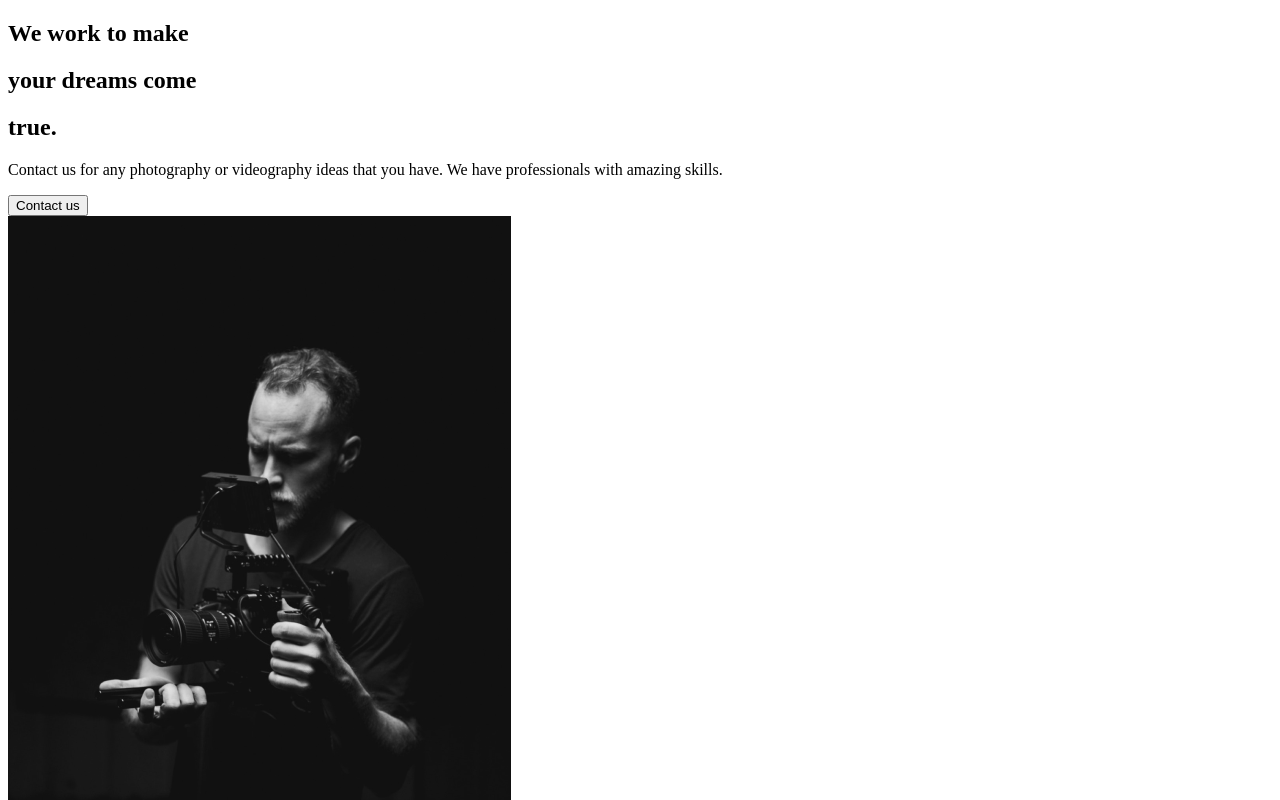
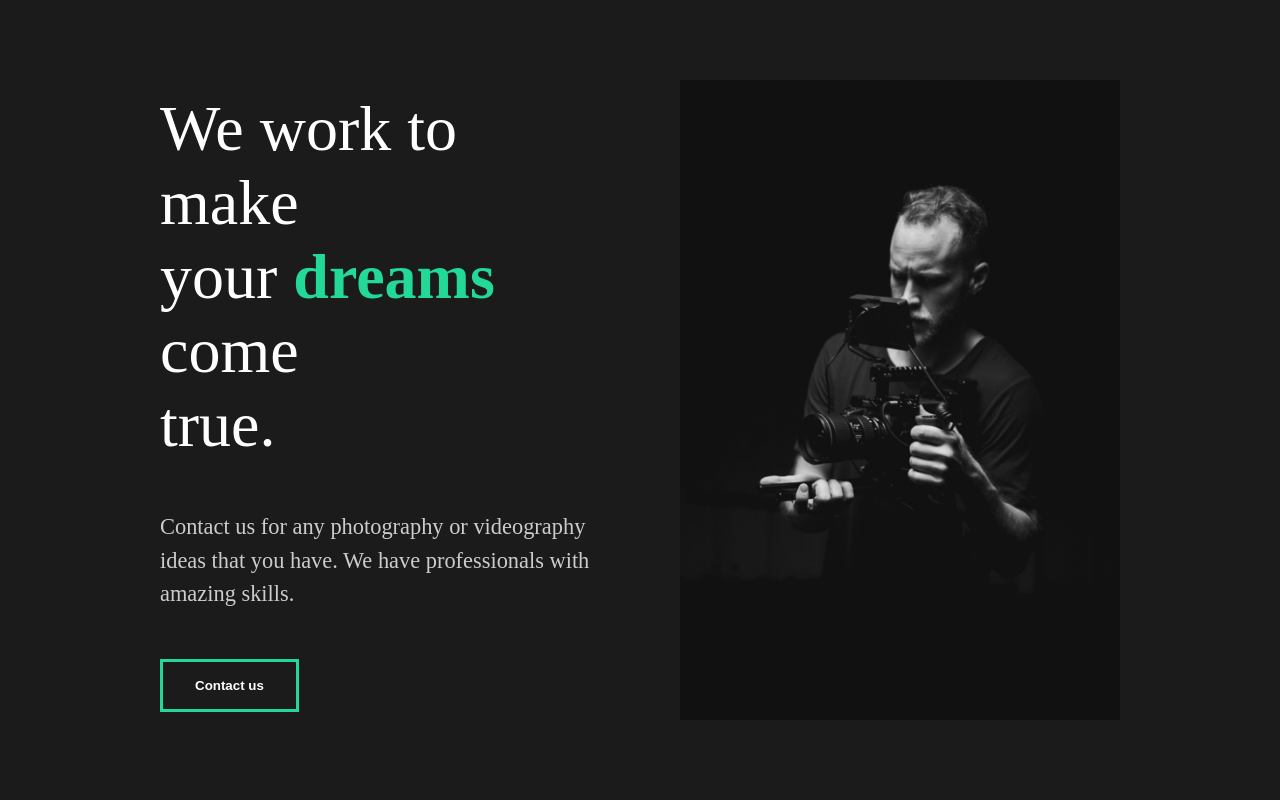
Before and after one commit to dhirthacker7/react-website-capture, a React (Create React App) app: page / in a window 1280 px wide. Shown: the top 800 px of the page. Built offline with nearby package versions, Linux system fonts and the light colour scheme.

Commit message:
5. Intro To Styled Components

```diff
--- a/src/App.js
+++ b/src/App.js
@@ -1,10 +1,13 @@
 import React from 'react';
+// Global style
+import GlobalStyle from './components/GlobalStyle';
 // Pages
 import AboutUs from './pages/AboutUs';
 
 function App() {
   return (
     <div className="App">
+      <GlobalStyle />
       <AboutUs />
     </div>
   );
--- a/src/components/AboutSection.js
+++ b/src/components/AboutSection.js
@@ -1,32 +1,69 @@
 import React from 'react';
 import home1 from '../img/home1.png';
+// styled
+import styled from 'styled-components';
 
 const AboutSection = () => {
   return (
-    <div>
-      <div className='description'>
+    <StyledAbout>
+      <StyledDescription>
         <div className='title'>
-          <div className="hide">
+          <StyledHide>
             <h2>We work to make</h2>
-          </div>
-          <div className="hide">
-            <h2>your <span>dreams</span> come</h2>
-          </div>
-          <div className="hide">
+          </StyledHide>
+          <StyledHide>
+            <h2>
+              your <span>dreams</span> come
+            </h2>
+          </StyledHide>
+          <StyledHide>
             <h2>true.</h2>
-          </div>
+          </StyledHide>
         </div>
         <p>
           Contact us for any photography or videography ideas that you have.
           We have professionals with amazing skills.
         </p>
         <button>Contact us</button>
-      </div>
-      <div className='image'>
+      </StyledDescription>
+      <StyledImage>
         <img src={home1} alt='guy with a camera' />
-      </div>
-    </div>
+      </StyledImage>
+    </StyledAbout>
   )
 };
 
+// Styled components
+
+const StyledAbout = styled.div`
+  min-height: 90vh;
+  display: flex;
+  align-items: center;
+  justify-content: space-between;
+  padding: 5rem 10rem;
+  color: white;
+`
+
+const StyledDescription = styled.div`
+  flex: 1;
+  padding-right: 5rem;
+  h2 {
+    font-weight: lighter;
+  }
+`
+
+const StyledImage = styled.div`
+  flex: 1;
+  overflow: hidden;
+  img {
+    width: 100%;
+    height: 80vh;
+    object-fit: cover;
+  }
+`
+
+const StyledHide = styled.div`
+  overflow: hidden;
+`
+
 export default AboutSection;
--- /dev/null
+++ b/src/components/GlobalStyle.js
@@ -0,0 +1,59 @@
+import { createGlobalStyle } from 'styled-components';
+
+const GlobalStyle = createGlobalStyle`
+  * {
+    margin: 0;
+    padding: 0;
+    box-sizing: border-box
+  }
+
+  body {
+    background: #1b1b1b;
+  }
+
+  button {
+    font-weight: bold;
+    font-size: 1.1 rem;
+    cursor: pointer;
+    padding: 1rem 2rem;
+    border: 3px solid #23d997;
+    background: transparent;
+    color: white;
+    transition: all 0.5s ease;
+    &:hover {
+      background-color: #23d997;
+      color: white;
+    }
+  }
+
+  h2 {
+    font-weight: lighter;
+    font-size: 4rem;
+  }
+
+  h3 {
+    color: white;
+  }
+
+  h4 {
+    font-weight: bold;
+  }
+
+  a {
+    font-size: 1.1rem;
+  }
+
+  span {
+    font-weight: bold;
+    color: #23d997;
+  }
+
+  p {
+    padding: 3rem 0rem;
+    color: #ccc;
+    font-size: 1.4rem;
+    line-height: 150%;
+  }
+`;
+
+export default GlobalStyle;
```
Also changed, not shown: 1 other file (tests, documents, lock files or other folders).
